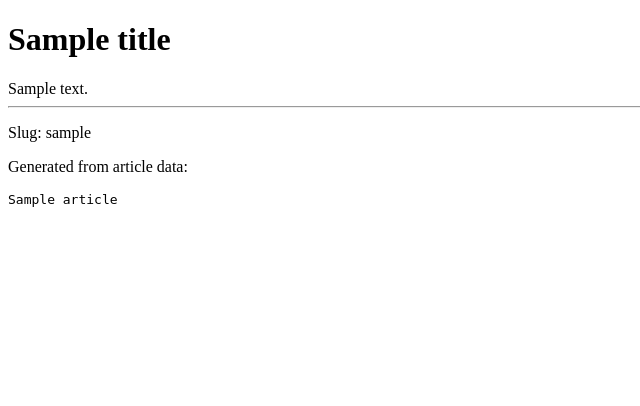
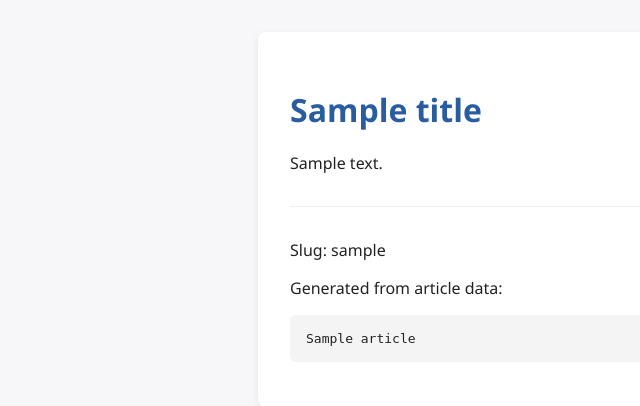
Before and after one commit to glebkudr/VibeCMS, a FastAPI app: template generator/templates/article.html in a window 1280 px wide. Shown: the top 406 px of the page, without its empty margins (0-640 px from the left). Run offline with FastAPI, Linux system fonts and the light colour scheme; the template is opened without the code that fills it: most values are stand-ins (such as "Sample title", 1, 10 or a date in 2020).

Commit message:
added basic css to site

```diff
--- a/generator/templates/article.html
+++ b/generator/templates/article.html
@@ -3,8 +3,10 @@
 <head>
     <meta charset="UTF-8">
     <title>{{ title }}</title>
+    <link rel="stylesheet" href="/style.css">
 </head>
 <body>
+    <div class="container">
         <h1>{{ title }}</h1>
         <div>
             {{ content | safe }}
@@ -13,5 +15,6 @@
         <p>Slug: {{ slug }}</p>
         <p>Generated from article data:</p>
         <pre>{{ article }}</pre>
+    </div>
 </body>
 </html>
--- /dev/null
+++ b/generator/templates/style.css
@@ -0,0 +1,37 @@
+body {
+    font-family: 'Segoe UI', Arial, sans-serif;
+    background: #f7f7fa;
+    color: #222;
+    margin: 0;
+    padding: 0;
+}
+h1, h2, h3 {
+    color: #2a5d9f;
+    margin-top: 1.5rem;
+}
+.container {
+    max-width: 700px;
+    margin: 2rem auto;
+    background: #fff;
+    border-radius: 8px;
+    box-shadow: 0 2px 8px rgba(0,0,0,0.07);
+    padding: 2rem;
+}
+a {
+    color: #2a5d9f;
+    text-decoration: none;
+}
+a:hover {
+    text-decoration: underline;
+}
+hr {
+    border: none;
+    border-top: 1px solid #eee;
+    margin: 2rem 0;
+}
+pre {
+    background: #f4f4f4;
+    padding: 1rem;
+    border-radius: 6px;
+    overflow-x: auto;
+}
```
Also changed, not shown: generator/generate.py (+12 -0 lines). Lines whose indentation alone changed are shown as unchanged.
